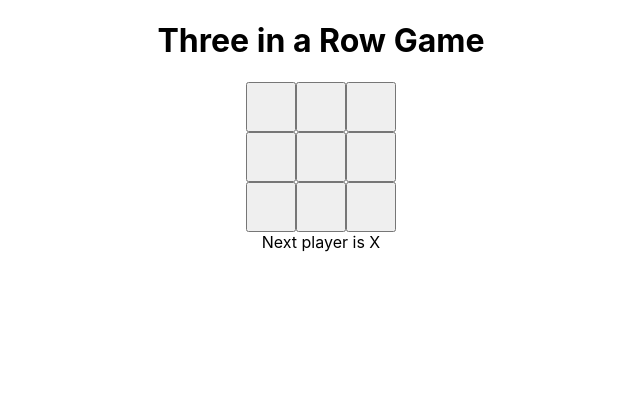
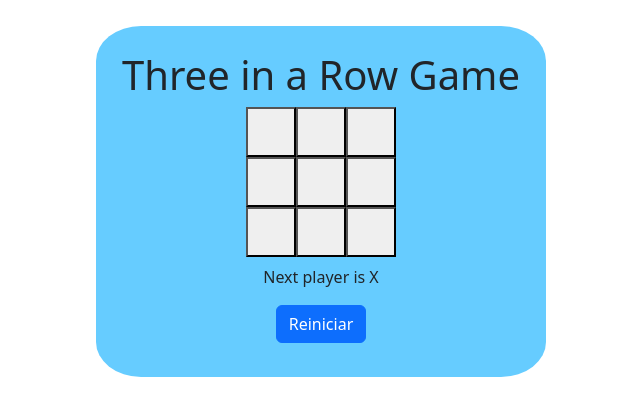
Before and after one commit to EhingerLeandro/React-three-in-a-row, a React (Create React App) app: page / in a window 1280 px wide. Shown: the top 416 px of the page, without its empty margins (319-959 px from the left). Built offline with nearby package versions, Linux system fonts and the light colour scheme.

Commit message:
third commit

```diff
--- a/package.json
+++ b/package.json
@@ -6,6 +6,7 @@
     "@testing-library/jest-dom": "^5.17.0",
     "@testing-library/react": "^13.4.0",
     "@testing-library/user-event": "^13.5.0",
+    "bootstrap": "^5.3.2",
     "react": "^18.2.0",
     "react-dom": "^18.2.0",
     "react-scripts": "5.0.1",
--- a/src/App.css
+++ b/src/App.css
@@ -1,38 +1,12 @@
-.App {
-  text-align: center;
+.App{
+    display: flex;
+    justify-content: center;
 }
 
-.App-logo {
-  height: 40vmin;
-  pointer-events: none;
+.widerContainer{
+    border-radius: 10%;
+    padding:2%;
+    margin: 2%;
+    background-color: #6cf;
+    display:inline-block;
 }
-
-@media (prefers-reduced-motion: no-preference) {
-  .App-logo {
-    animation: App-logo-spin infinite 20s linear;
-  }
-}
-
-.App-header {
-  background-color: #282c34;
-  min-height: 100vh;
-  display: flex;
-  flex-direction: column;
-  align-items: center;
-  justify-content: center;
-  font-size: calc(10px + 2vmin);
-  color: white;
-}
-
-.App-link {
-  color: #61dafb;
-}
-
-@keyframes App-logo-spin {
-  from {
-    transform: rotate(0deg);
-  }
-  to {
-    transform: rotate(360deg);
-  }
-}
--- a/src/App.js
+++ b/src/App.js
@@ -4,7 +4,9 @@ import GameContainer from './components/GameContainer/GameContainer'
 function App() {
   return (
     <div className="App">
-      <GameContainer/>
+      <div className="widerContainer">
+        <GameContainer/>
+      </div>
     </div>
   );
 }
--- a/src/components/BoardContainer/BoardContainer.jsx
+++ b/src/components/BoardContainer/BoardContainer.jsx
@@ -5,6 +5,9 @@ import Slot from '../Slot/Slot';
 const BoardContainer = (props) =>{
     return (
         <div className='board'>
+            {/*En la siguiente línea de código se renderiza en una lista los botones,
+            usando la función .map() aprovechando que también se puede sacar el indice
+            de cada item del arreglo*/}
             {props.board.map((slot, index)=>{
             return <Slot key={index} indice={index} valueSquare={props.board[index]} lastClick={props.onClickBoard}/>
             })}
--- a/src/components/GameContainer/GameContainer.css
+++ b/src/components/GameContainer/GameContainer.css
@@ -4,3 +4,11 @@
     justify-content: center;
     align-items: center;
 }
+
+.status{
+    margin:2%;
+}
+
+.buttonReset{
+    margin:2%;
+}
--- a/src/components/GameContainer/GameContainer.jsx
+++ b/src/components/GameContainer/GameContainer.jsx
@@ -1,9 +1,16 @@
 import BoardContainer from '../BoardContainer/BoardContainer';
 import './GameContainer.css'
 import { useState } from 'react';
+import 'bootstrap/dist/css/bootstrap.min.css';
+
 
 const GameContainer =() =>{
+
+    //Se determina con los siguiente useState para quien es el turno.
     const [xIsNext, setXIsNext] = useState(true);
+
+    //En la línea que hay a continuación se establece el valor dentro
+    //de cada botón o celda.
     const [squares, setSquares] = useState(Array(9).fill(null));
 
     function calculateWinner (arreglo){
@@ -20,18 +27,21 @@ const GameContainer =() =>{
 
         let winPlayer= null;
 
+        //Esta parte se encarga de determinar cual de los juagadores X u O,
+        //ha completado uno de los patrones que otorgan la victoria.
         lista.forEach((item)=>{
             const [a, b, c] = item;
             if( arreglo[a] && arreglo[a] === arreglo[b] && arreglo[a] === arreglo[c]){
                 winPlayer= arreglo[a];
             }
         })
-
         return winPlayer;
     }
 
     let statusGame;
 
+    //Esta función handleClick determina donde se establecen los string X u O,
+    //en el arreglo squares que se maneja desde el useState.
     const handleClick =(i)=>{
         if(squares[i] || calculateWinner(squares)){
             return
@@ -42,13 +52,31 @@ const GameContainer =() =>{
         setXIsNext(!xIsNext);
     }
 
+    function handleReset () {
+        setSquares(Array(9).fill(null));
+        setXIsNext('X')
+    }
 
+    // Esta función determina si ya se han usado todos los turnos posibles.
+    const remainTurns = (arr)=>{
+        let turnForPlay=0;
+        arr.forEach( (item)=>{
+            if(item === 'X' || item === 'O'){
+                turnForPlay++
+            }
+        })
+        return 9 - turnForPlay;
+    }
+
+    const turns = remainTurns(squares);
     const winner = calculateWinner(squares);
     console.log(squares)
     console.log(winner)
 
     if(winner){
-        statusGame = `Winner is: ${winner}!`;
+        statusGame = `Winner is ${winner}`;
+    } else if(turns === 0){
+        statusGame = `No more movements!`;
     }else{
         statusGame = xIsNext ? 'Next player is X' : 'Next player is O';
     }
@@ -57,7 +85,14 @@ const GameContainer =() =>{
     <div className='Game'>
         <h1>Three in a Row Game</h1>
         <BoardContainer board={squares} onClickBoard={handleClick}/>
-        <div>{statusGame}</div>
+        {
+            winner==='X' ?
+            <div className='status' style={{color:'green'}}><b>{statusGame}!</b></div> :
+                winner==='O'?
+                <div className='status' style={{color:'#933'}}><b>{statusGame}!</b></div>:
+                <div className='status'>{statusGame}</div>
+        }
+        <button className='btn btn-primary buttonReset' onClick={handleReset}>Reiniciar</button>
     </div>
     )
 }
--- a/src/index.css
+++ b/src/index.css
@@ -5,6 +5,7 @@ body {
     sans-serif;
   -webkit-font-smoothing: antialiased;
   -moz-osx-font-smoothing: grayscale;
+  background-color: #fff;
 }
 
 code {
```
Also changed, not shown: 2 other files (tests, documents, lock files or other folders).
